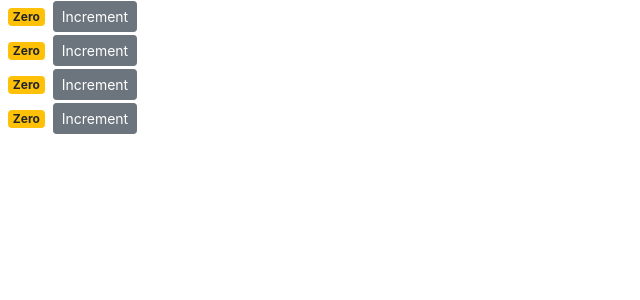
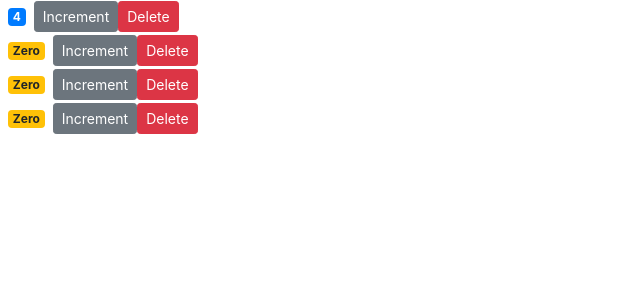
Before and after one commit to Johhno/react-app, a React (Create React App) app: page / in a window 1280 px wide. Shown: the top 300 px of the page, without its empty margins (0-640 px from the left). Built offline with nearby package versions, Linux system fonts and the light colour scheme.

Commit message:
console.log onDelete counter.jsx

```diff
--- a/src/components/counter.jsx
+++ b/src/components/counter.jsx
@@ -17,6 +17,7 @@
         return classes;
     }
 
+
     render() {
 
         return (
@@ -25,7 +26,12 @@
                 <span className={this.getBadgeClasses()}> {this.formatCount()} </span>
                 <button
                     onClick={() => this.handleIncrement({ id: 1 })}
-                    className="btn btn-secondary btn-sm">Increment</button>
+                    className="btn btn-secondary btn-sm">Increment
+                </button>
+                <button
+                    onClick={this.props.onDelete}
+                    className="btn btn-danger btn-sm">Delete
+                </button>
             </div>);
     }
 
--- a/src/components/counters.jsx
+++ b/src/components/counters.jsx
@@ -4,22 +4,29 @@
 class Counters extends Component {
     state = {
         counters: [
-            { id: 1, value: 0 },
+            { id: 1, value: 4 },
             { id: 2, value: 0 },
             { id: 3, value: 0 },
             { id: 4, value: 0 }
         ]
-    }
+    };
+
+    handleDelete = () => {
+        console.log('Event Handler Called');
+    };
+
     render() {
         return (
             <div>
-                {this.state.counters.map(counter => (
-                    <Counter key={counter.id} value={counter.value} id={counter.id}>
-
-                    </Counter>
-
-                ))}
-
+                {
+                    this.state.counters.map(counter => (
+                        <Counter
+                            key={counter.id}
+                            onDelete={this.handleDelete}
+                            value={counter.value}
+                            id={counter.id} />
+                    ))
+                }
             </div>);
     }
 }
```
